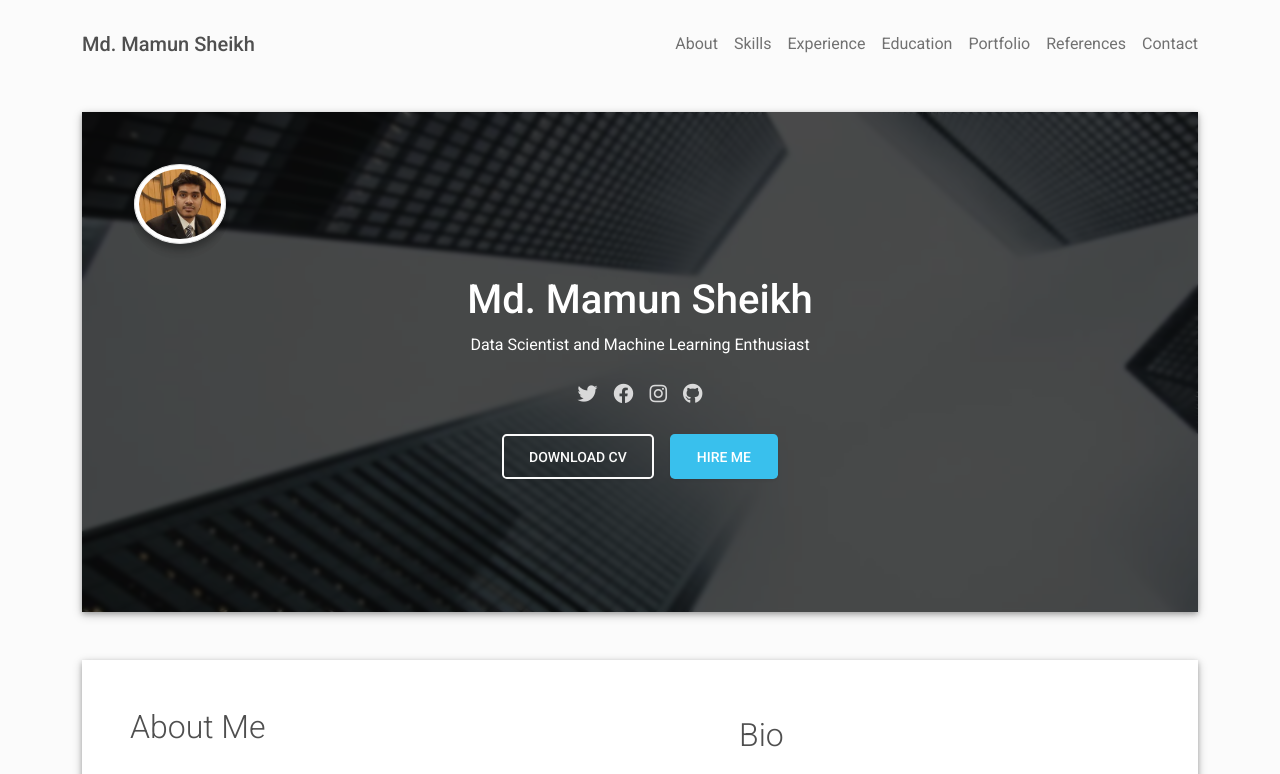
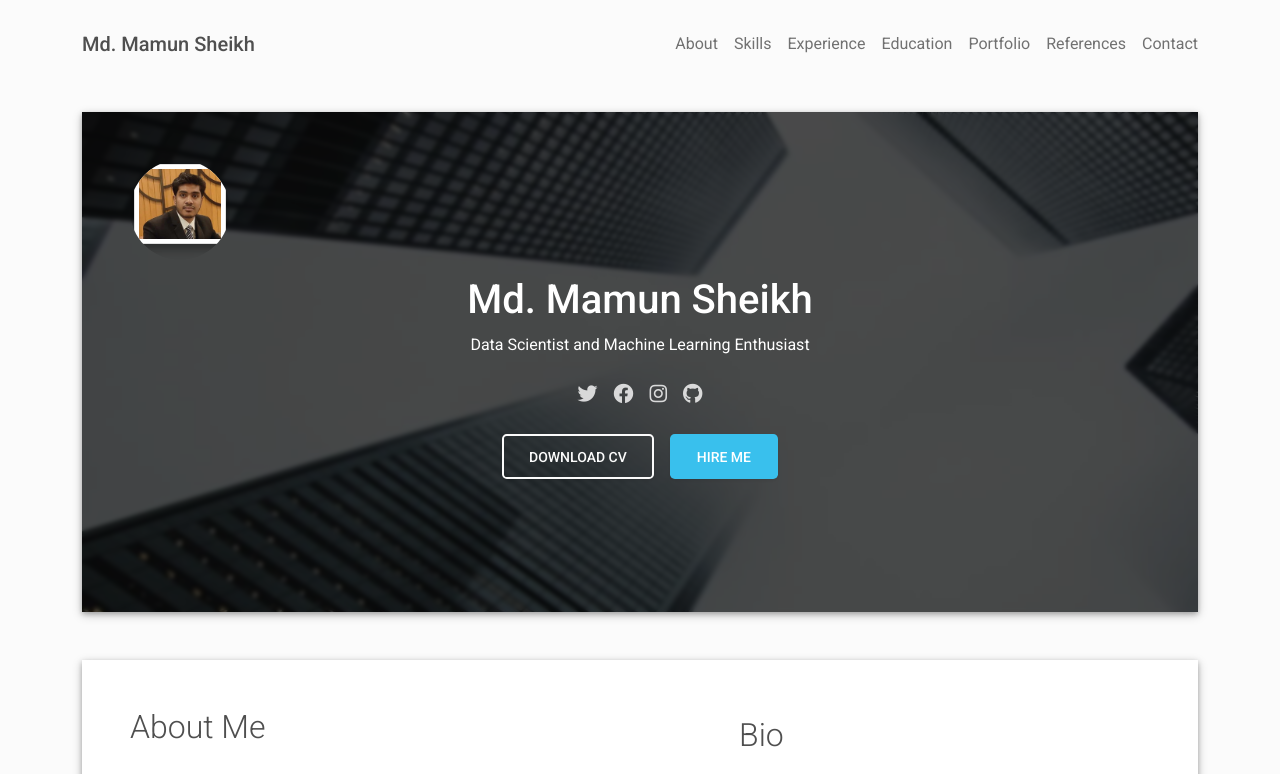
Before and after one commit to MdMamunSheikh/portfolio, a plain HTML site: page index.html in a window 1280 px wide. Shown: the top 774 px of the page. Drawn offline with Linux system fonts and the light colour scheme.

Commit message:
Update main.css

```diff
--- a/css/main.css
+++ b/css/main.css
@@ -77,10 +77,6 @@ border-radius: 50%;       /* Make the div circular */
 overflow: hidden;         /* Ensure the image stays within the circle */
 }
 
-.avatar > img {
-  border-radius: 50%;       /* Make the image circular */
-  object-fit: cover;}
-
 .progress-bar {
   text-transform: uppercase;
   font-size: 10px;
```
